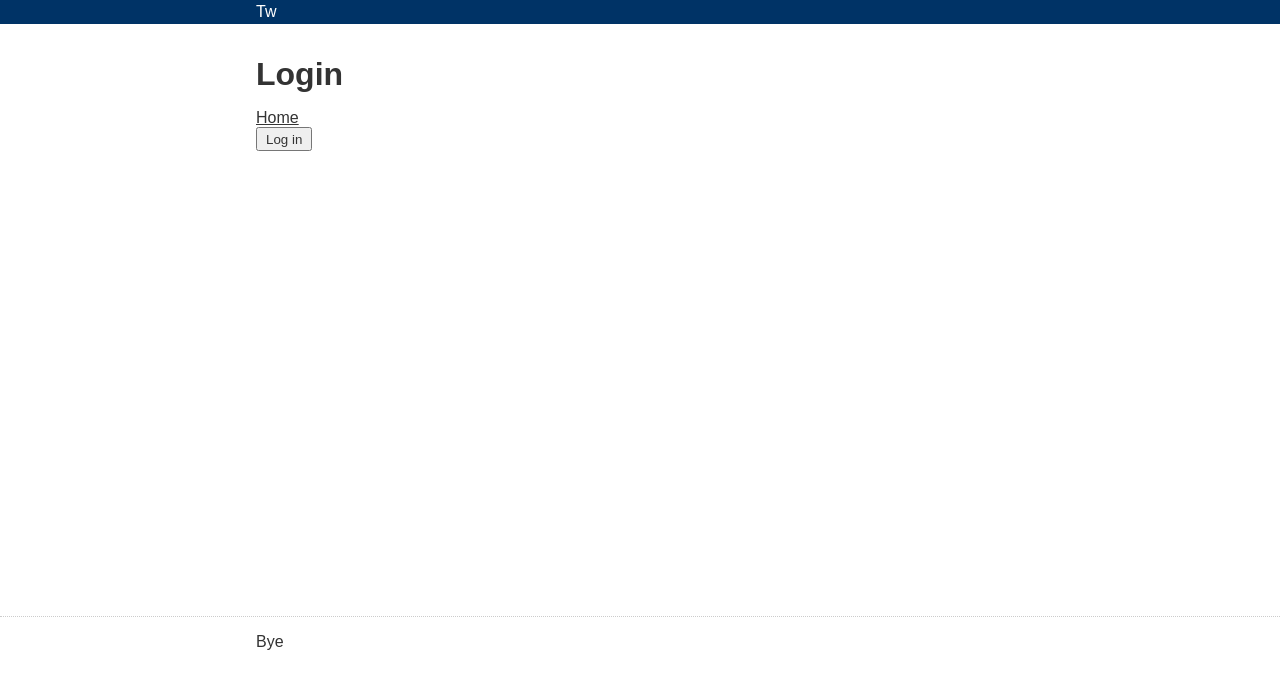
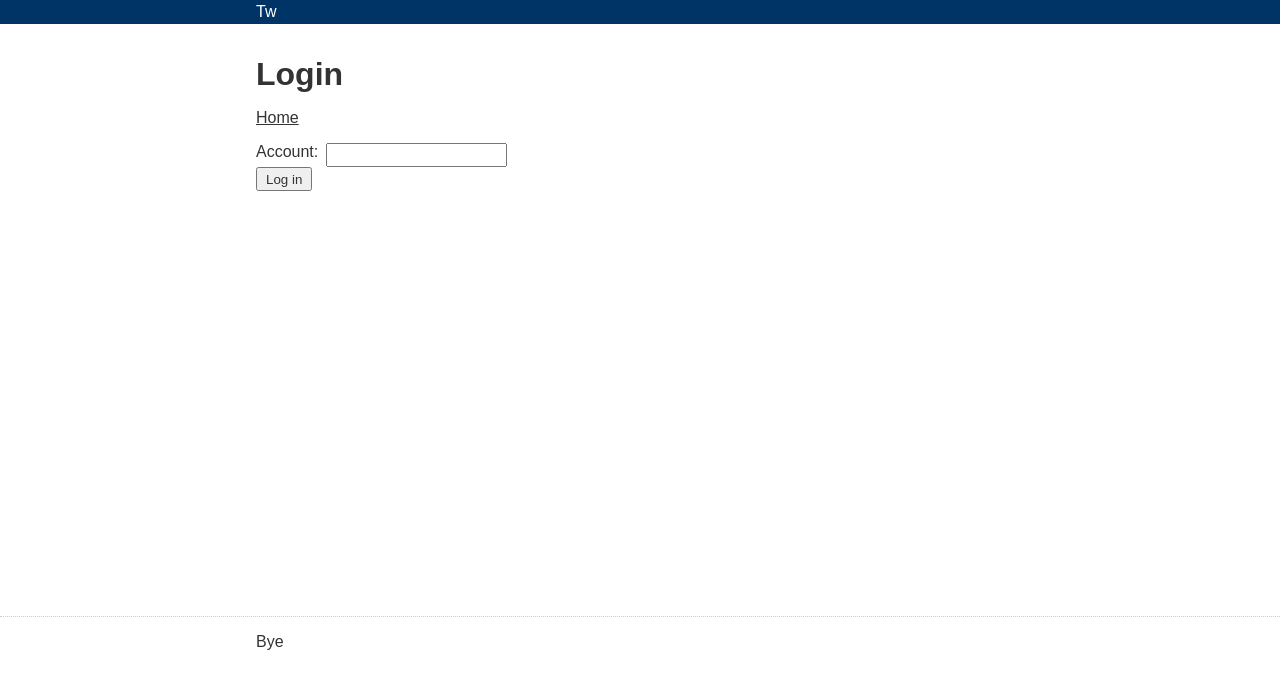
Before and after one commit to ginpei/tw2021, a React (Create React App) app: page /login in a window 1280 px wide. Shown: the top 688 px of the page. Built offline with nearby package versions, Linux system fonts and the light colour scheme.

Commit message:
feat: 🎸 login

```diff
--- a/src/data/loginUser.ts
+++ b/src/data/loginUser.ts
@@ -1,19 +1,20 @@
+import { createUser, User } from "./user";
+
 export type LoginUser = NotLoggedInUser | LoggedInUser;
 
 export interface NotLoggedInUser {
   loggedIn: false;
 }
 
-export interface LoggedInUser {
+export interface LoggedInUser extends User {
   loggedIn: true;
-  name: string;
 }
 
 export function createLoggedInUser(
   initial: Partial<LoggedInUser> = {}
 ): LoggedInUser {
   return {
+    ...createUser(initial),
     loggedIn: true,
-    name: initial?.name ?? "",
   };
 }
--- a/src/misc/util.ts
+++ b/src/misc/util.ts
@@ -1,3 +1,22 @@
+import { StyledComponentProps as StyledComponentPropsOrig } from "styled-components";
+
+/**
+ * @example
+ * type StyledInputProps = StyledComponentProps<"input">;
+ * const StyledInput = styled.input``;
+ * const MyInput: React.VFC<StyledInputProps> = (props) => {
+ *   return <input {...props} />;
+ * }
+ */
+export type StyledComponentProps<T> = StyledComponentPropsOrig<
+  "input",
+  // eslint-disable-next-line @typescript-eslint/no-explicit-any
+  any,
+  // eslint-disable-next-line @typescript-eslint/ban-types
+  {},
+  never
+>;
+
 export function sleep(ms: number): Promise<void> {
   return new Promise((f) => setTimeout(f, ms));
 }
--- /dev/null
+++ b/src/ui/form/LineLabel.tsx
@@ -0,0 +1,6 @@
+import styled from "styled-components";
+
+export const LineLabel = styled.label`
+  display: flex;
+  gap: 0.5rem;
+`;
--- /dev/null
+++ b/src/ui/form/NiceInput.tsx
@@ -0,0 +1,25 @@
+import React, { useCallback } from "react";
+import styled from "styled-components";
+import { StyledComponentProps } from "../../misc/util";
+
+type NiceInputProps = StyledComponentProps<"input">;
+
+export const NiceInput: React.FC<NiceInputProps> = ({ onFocus, ...props }) => {
+  const onElementFocus: React.FocusEventHandler<HTMLInputElement> = useCallback(
+    (event) => {
+      if (onFocus) {
+        onFocus(event);
+        return;
+      }
+
+      const el = event.currentTarget;
+      if (el instanceof HTMLInputElement) {
+        el.select();
+      }
+    },
+    [onFocus]
+  );
+  return <NiceInputElement onFocus={onElementFocus} {...props} />;
+};
+
+const NiceInputElement = styled.input``;
--- a/src/ui/screens/login/LoginPage.tsx
+++ b/src/ui/screens/login/LoginPage.tsx
@@ -1,11 +1,15 @@
-import { useState } from "react";
+import { ChangeEvent, useState } from "react";
 import { Link } from "react-router-dom";
 import { createLoggedInUser } from "../../../data/loginUser";
 import { useLoginUser, useSetLoginUser } from "../../../data/LoginUserContext";
+import { fetchUserByScreenName } from "../../../data/userDb";
 import { rootPath } from "../../../misc/mist";
 import { sleep } from "../../../misc/util";
+import { LineLabel } from "../../form/LineLabel";
 import { NiceButton } from "../../form/NiceButton";
+import { NiceInput } from "../../form/NiceInput";
 import { BasicLayout } from "../../layouts/basic/BasicLayout";
+import { userHomePath } from "../account/UserHomePage";
 
 export function loginPath(): string {
   return `${rootPath()}login/`;
@@ -20,6 +24,14 @@ export const LoginPage: React.FC = () => {
       <p>
         <Link to={rootPath()}>Home</Link>
       </p>
+      {user.loggedIn && (
+        <p>
+          Logged in as{" "}
+          <Link to={userHomePath(user.screenName)}>
+            {user.name} @{user.screenName}
+          </Link>
+        </p>
+      )}
       {user.loggedIn ? <LogOutForm /> : <LogInForm />}
     </BasicLayout>
   );
@@ -27,21 +39,44 @@ export const LoginPage: React.FC = () => {
 
 const LogInForm: React.FC = () => {
   const setUser = useSetLoginUser();
+  const [screenName, setScreenName] = useState("");
   const [dirty, setDirty] = useState(false);
+  const [errorMessage, setErrorMessage] = useState("");
+
+  const onScreenNameChange = (event: ChangeEvent<HTMLInputElement>) => {
+    const { value } = event.currentTarget;
+    setScreenName(value);
+  };
 
   const onClick = async () => {
+    setErrorMessage("");
     setDirty(true);
     await sleep(1000);
-    const user = createLoggedInUser({ name: "Jack" });
-    setUser(user);
+    const user = await fetchUserByScreenName(screenName);
+    if (!user) {
+      setErrorMessage("Failed to log in");
+      setDirty(false);
+      return;
+    }
+    const loggedInUser = createLoggedInUser({ ...user });
+    setUser(loggedInUser);
   };
 
   return (
-    <div className="LogInForm">
+    <form className="LogInForm">
+      {errorMessage && <p style={{ color: "tomato" }}>{errorMessage}</p>}
+      <LineLabel>
+        Account:
+        <NiceInput
+          disabled={dirty}
+          onChange={onScreenNameChange}
+          value={screenName}
+        />
+      </LineLabel>
       <NiceButton disabled={dirty} onClick={onClick}>
         Log in
       </NiceButton>
-    </div>
+    </form>
   );
 };
 
```
Also changed, not shown: src/ui/form/NiceButton.tsx (+0 -9 lines).
